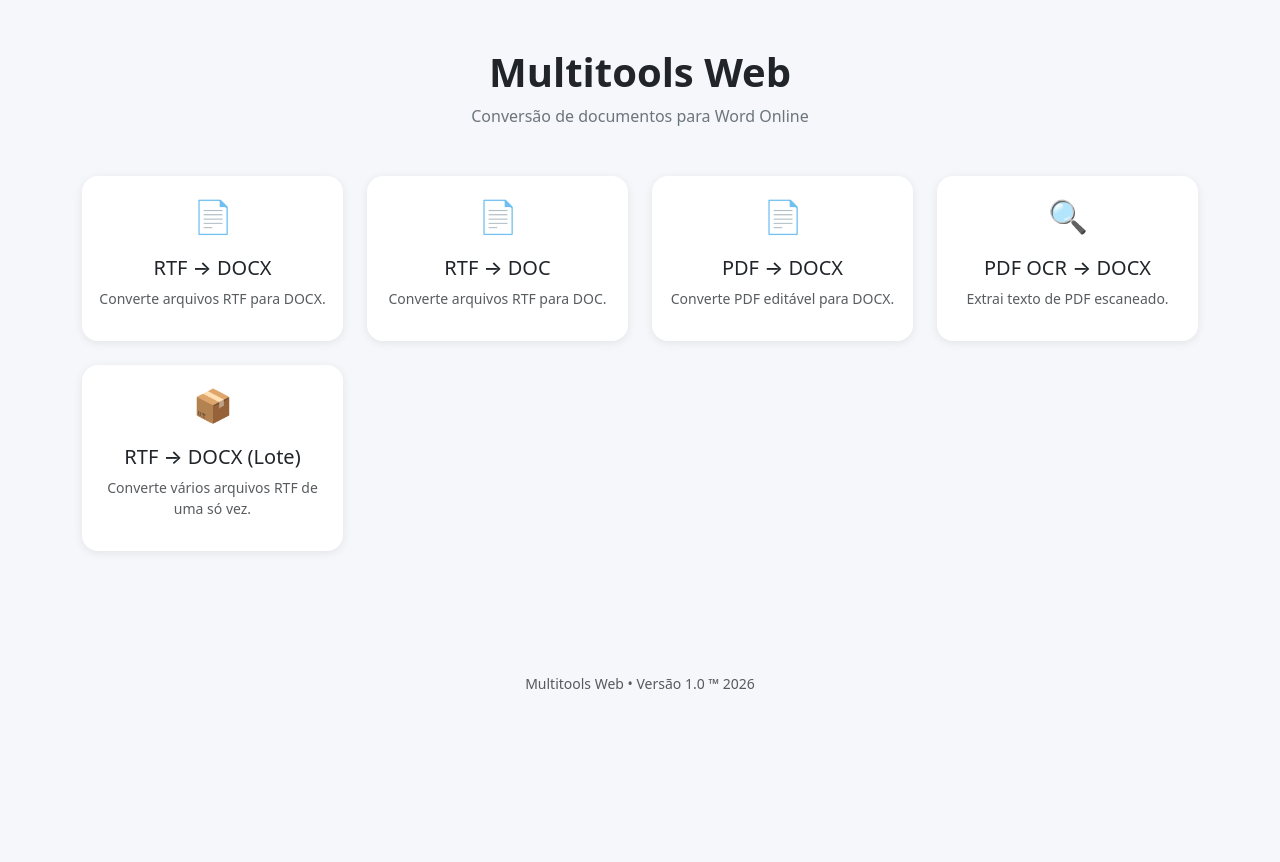
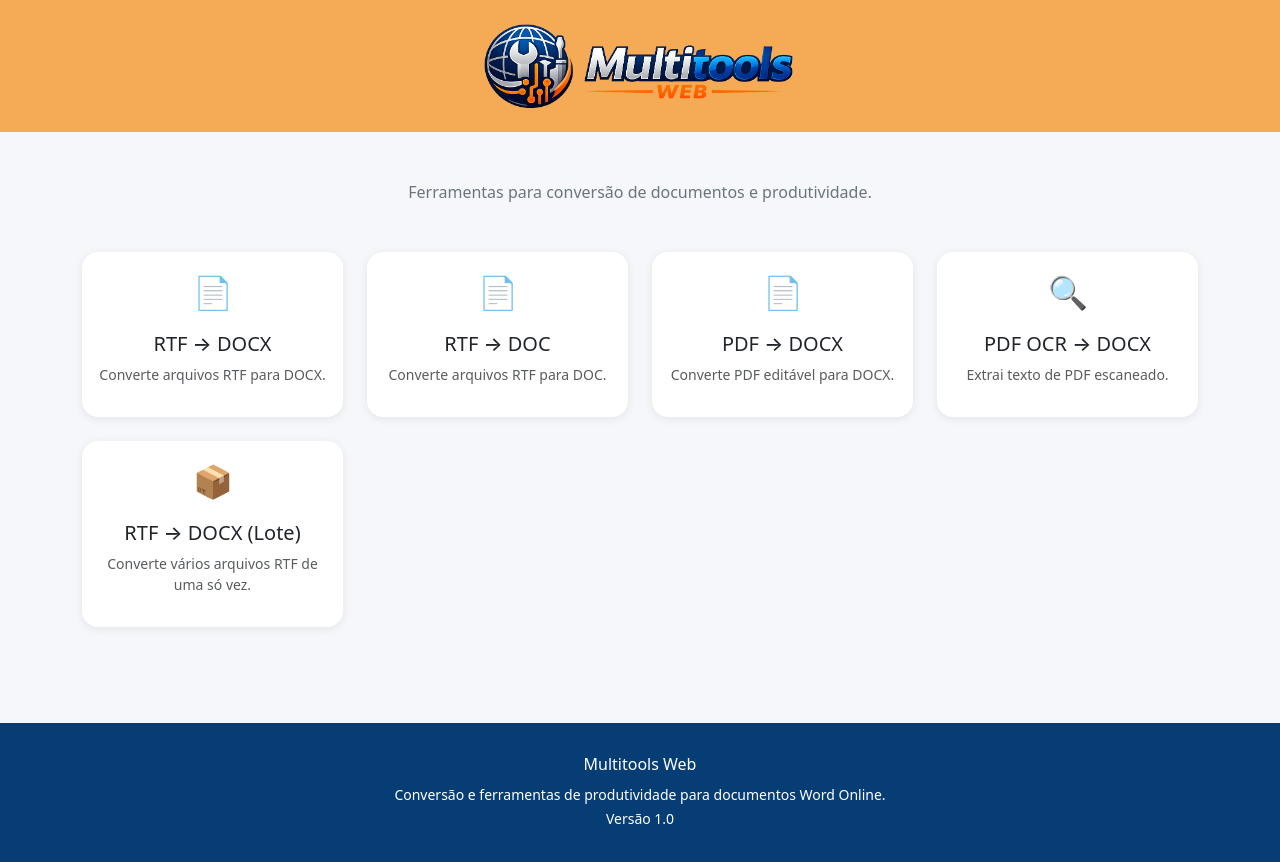
Before and after one commit to MaiconDante/multitools_web, a Flask app: page / in a window 1280 px wide. Before the commit the page ends 689 px from the top, so only its background shows below. Run offline with Flask 3, Linux system fonts and the light colour scheme.

Commit message:
style: Adiciona layout institucional da aplicacao.

```diff
--- a/app/static/css/style.css
+++ b/app/static/css/style.css
@@ -47,3 +47,30 @@ body {
     border-radius: 16px;
     box-shadow: 0 2px 12px rgba(0,0,0,0.08);
 }
+
+/* Navbar */
+
+.navbar-custom {
+    background-color: #f5aa55;
+    padding: 1rem;
+}
+
+.navbar-brand {
+    color: white !important;
+    font-size: 1.3rem;
+}
+
+/* Rodapé */
+
+.footer-custom {
+    background-color: #063d74;
+    color: white;
+    padding: 2rem 0;
+    margin-top: 4rem;
+}
+
+.navbar-logo {
+    max-height: 90px;
+    width: auto;
+    display: block;
+}
--- a/app/templates/base.html
+++ b/app/templates/base.html
@@ -24,13 +24,46 @@
 
 <body>
 
+    <nav class="navbar navbar-expand-lg navbar-dark navbar-custom">
+
+        <div class="container">
+
+            <a class="navbar-brand mx-auto" href="/">
+
+                <img
+                    src="{{ url_for('static', filename='images/multitools.png') }}"
+                    alt="Multitools Web Logo"
+                    class="navbar-logo">
+
+            </a>
+
+        </div>
+
+    </nav>
+
     {% block content %}
     {% endblock %}
 
-    <footer class="text-center py-4 mt-5">
-        <small class="text-muted">
-            Multitools Web • Versão 1.0 &trade; 2026
-        </small>
+    <footer class="footer-custom mt-5">
+
+        <div class="container text-center">
+
+            <h6 class="mb-2">
+                Multitools Web
+            </h6>
+
+            <small>
+                Conversão e ferramentas de produtividade para documentos Word Online.
+            </small>
+
+            <br>
+
+            <small>
+                Versão 1.0
+            </small>
+
+        </div>
+
     </footer>
 
 </body>
--- a/app/templates/index.html
+++ b/app/templates/index.html
@@ -10,12 +10,8 @@
 
     <div class="hero-section">
 
-        <h1 class="hero-title">
-            Multitools Web
-        </h1>
-
         <p class="hero-subtitle">
-            Conversão de documentos para Word Online
+            Ferramentas para conversão de documentos e produtividade.
         </p>
 
     </div>
```
Also changed, not shown: app/static/images/multitools.png (added).
